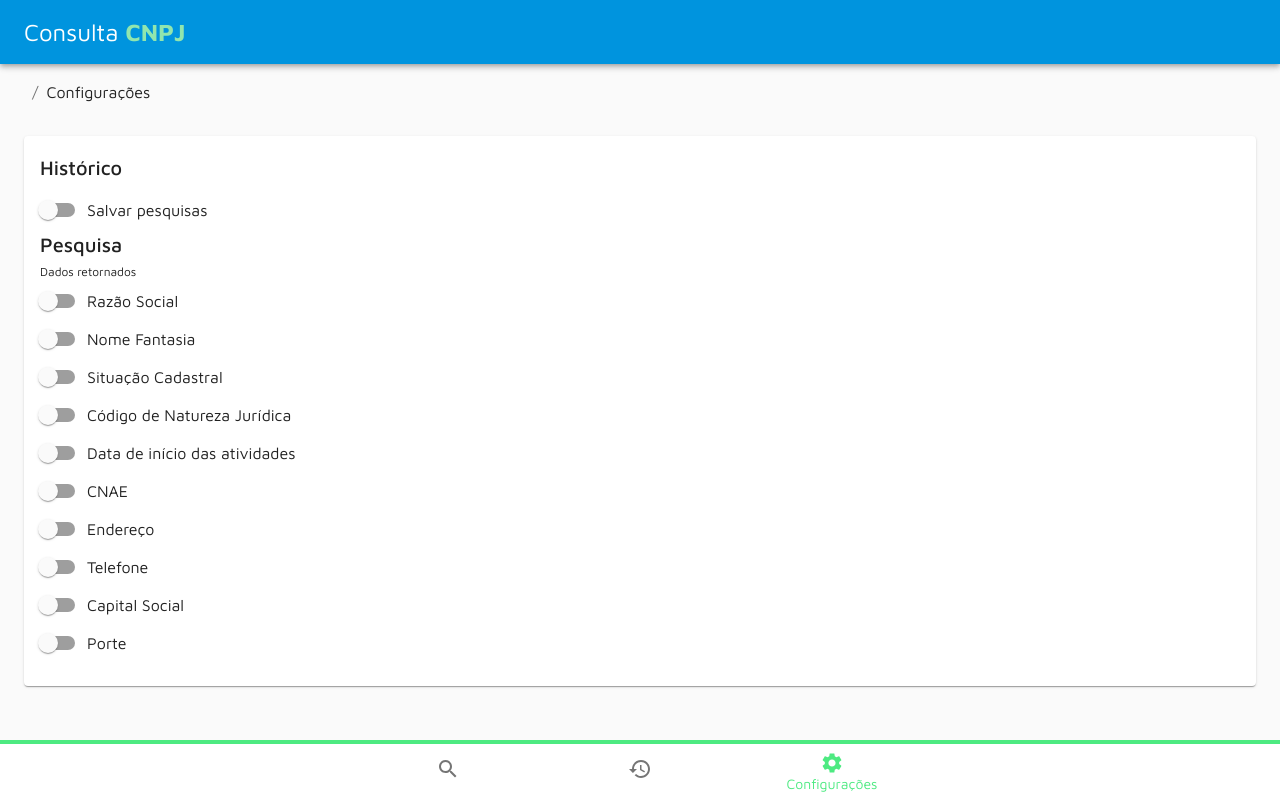
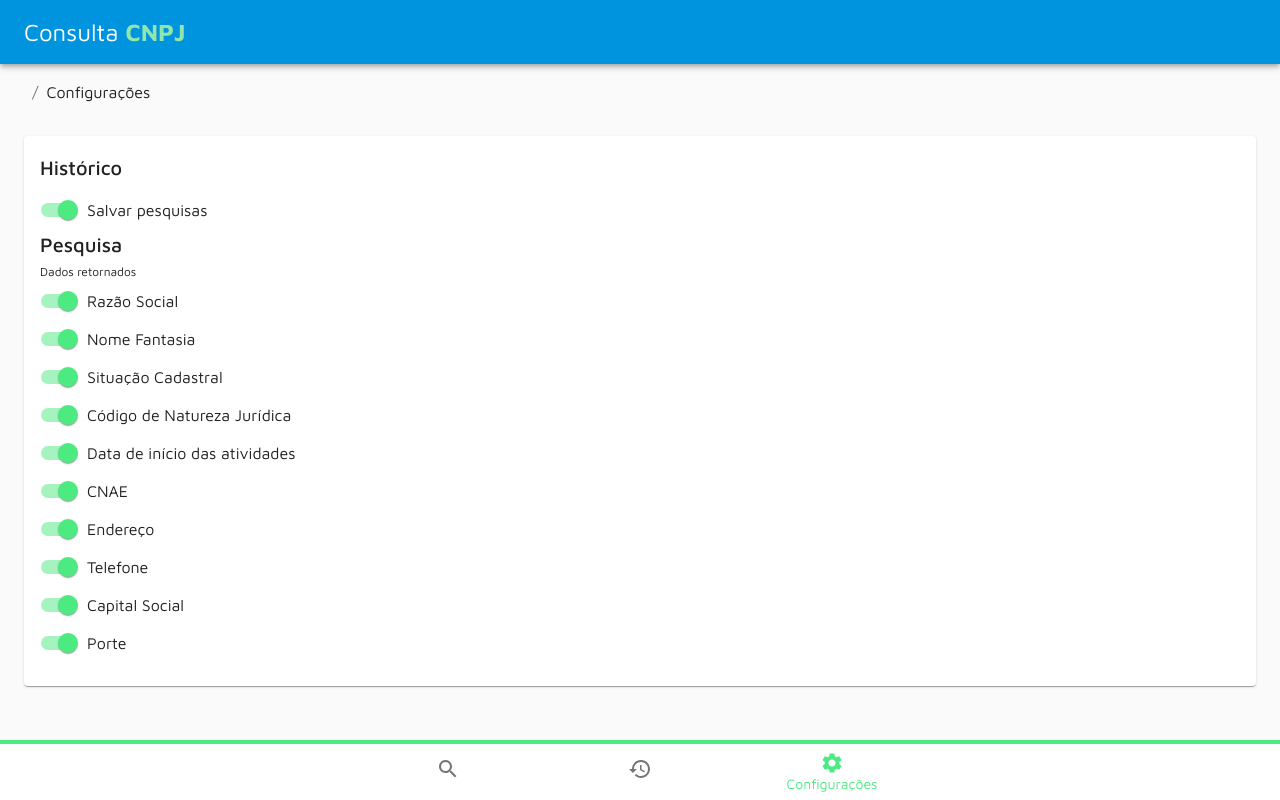
Before and after one commit to luan11/consulta-cnpj, a Next.js app: page /settings in a window 1280 px wide. Built offline with nearby package versions, Linux system fonts and the light colour scheme.

Commit message:
Feat: context

```diff
--- /dev/null
+++ b/src/contexts/SettingsContext/actionTypes.ts
@@ -0,0 +1,4 @@
+const prefix = 'SettingsContext';
+
+export const UPDATE_SAVE_HISTORY = `${prefix}/UPDATE_SAVE_HISTORY`;
+export const UPDATE_SEARCH_FIELDS = `${prefix}/UPDATE_SEARCH_FIELDS`;
--- /dev/null
+++ b/src/contexts/SettingsContext/buildActions.ts
@@ -0,0 +1,21 @@
+import * as actionTypes from './actionTypes';
+
+interface DispatchProps {
+  type: string;
+  payload?: {};
+}
+type Dispatch = (props: DispatchProps) => void;
+
+export const buildActions = (dispatch: Dispatch) => {
+  return {
+    updateSaveHistory: () =>
+      dispatch({
+        type: actionTypes.UPDATE_SAVE_HISTORY,
+      }),
+    updateSearchFields: (payload: {}) =>
+      dispatch({
+        type: actionTypes.UPDATE_SEARCH_FIELDS,
+        payload,
+      }),
+  };
+};
--- /dev/null
+++ b/src/contexts/SettingsContext/index.tsx
@@ -0,0 +1,72 @@
+import { createContext, ReactNode, useReducer, useRef } from 'react';
+
+import { buildActions } from './buildActions';
+import { reducer } from './reducer';
+
+export interface SearchFields {
+  razao_social: boolean;
+  nome_fantasia: boolean;
+  situacao_cadastral: boolean;
+  codigo_natureza_juridica: boolean;
+  data_inicio_atividades: boolean;
+  cnae: boolean;
+  endereco: boolean;
+  telefone: boolean;
+  capital_social: boolean;
+  porte: boolean;
+}
+
+export interface SettingsContextData {
+  history: boolean;
+  fields: SearchFields;
+}
+
+export const initialState: SettingsContextData = {
+  history: true,
+  fields: {
+    razao_social: true,
+    nome_fantasia: true,
+    situacao_cadastral: true,
+    codigo_natureza_juridica: true,
+    data_inicio_atividades: true,
+    cnae: true,
+    endereco: true,
+    telefone: true,
+    capital_social: true,
+    porte: true,
+  },
+};
+
+interface Actions {
+  updateSaveHistory: () => void;
+  updateSearchFields: (payload: {}) => void;
+}
+
+interface SettingsContextProps {
+  state: SettingsContextData;
+  actions: Actions;
+}
+
+export const SettingsContext = createContext({} as SettingsContextProps);
+
+interface SettingsContextProviderProps {
+  children: ReactNode;
+}
+
+export function SettingsContextProvider({
+  children,
+}: SettingsContextProviderProps) {
+  const [state, dispatch] = useReducer(reducer, initialState);
+  const actions = useRef(buildActions(dispatch));
+
+  return (
+    <SettingsContext.Provider
+      value={{
+        state,
+        actions: actions.current,
+      }}
+    >
+      {children}
+    </SettingsContext.Provider>
+  );
+}
--- /dev/null
+++ b/src/contexts/SettingsContext/reducer.ts
@@ -0,0 +1,40 @@
+import { SearchFields, SettingsContextData } from '.';
+import * as actionTypes from './actionTypes';
+
+interface UpdateData {
+  history?: boolean;
+  fields?: SearchFields;
+}
+
+interface ActionProps {
+  type: string;
+  payload?: UpdateData;
+}
+
+export function reducer(
+  state: SettingsContextData,
+  { type, payload }: ActionProps
+) {
+  switch (type) {
+    case actionTypes.UPDATE_SAVE_HISTORY:
+      return {
+        ...state,
+        ...{
+          history: !state.history,
+        },
+      };
+
+    case actionTypes.UPDATE_SEARCH_FIELDS:
+      return {
+        ...state,
+        ...{
+          fields: {
+            ...state.fields,
+            ...payload,
+          },
+        },
+      };
+  }
+
+  return state;
+}
--- /dev/null
+++ b/src/hooks/useSettingsContext/index.ts
@@ -0,0 +1,17 @@
+import { useContext } from 'react';
+
+import { SettingsContext } from './../../contexts/SettingsContext';
+
+function useSettingsContext() {
+  const context = useContext(SettingsContext);
+
+  if (typeof context === 'undefined') {
+    throw new Error(
+      'You have to use useSettingsContext inside <SettingsContextProvider />'
+    );
+  }
+
+  return { ...context };
+}
+
+export default useSettingsContext;
--- a/src/pages/_app.tsx
+++ b/src/pages/_app.tsx
@@ -9,6 +9,8 @@ import '../styles/globals.css';
 
 import { AppContainer } from './../styles/pages/_app';
 
+import { SettingsContextProvider } from './../contexts/SettingsContext';
+
 function MyApp({ Component, pageProps }) {
   return (
     <MuiThemeProvider theme={theme}>
@@ -17,7 +19,9 @@ function MyApp({ Component, pageProps }) {
           <Header />
 
           <main>
-            <Component {...pageProps} />
+            <SettingsContextProvider>
+              <Component {...pageProps} />
+            </SettingsContextProvider>
           </main>
 
           <Navigation />
--- a/src/pages/settings.tsx
+++ b/src/pages/settings.tsx
@@ -1,4 +1,6 @@
 import Head from 'next/head';
+
+import useSettingsContext from './../hooks/useSettingsContext';
 
 import { Breadcrumb } from './../components/Breadcrumb';
 
@@ -13,6 +15,21 @@ import {
 } from '@material-ui/core';
 
 export default function Home() {
+  const {
+    state: { history, fields },
+    actions: { updateSaveHistory, updateSearchFields },
+  } = useSettingsContext();
+
+  function handleChange(event: React.ChangeEvent<HTMLInputElement>) {
+    if (event.target.name === 'history') {
+      updateSaveHistory();
+    } else {
+      updateSearchFields({
+        [event.target.name]: event.target.checked,
+      });
+    }
+  }
+
   return (
     <>
       <Head>
@@ -30,7 +47,14 @@ export default function Home() {
 
             <FormGroup>
               <FormControlLabel
-                control={<Switch color="primary" />}
+                control={
+                  <Switch
+                    color="primary"
+                    checked={history}
+                    onChange={handleChange}
+                    name="history"
+                  />
+                }
                 label="Salvar pesquisas"
               />
             </FormGroup>
@@ -40,51 +64,121 @@ export default function Home() {
 
             <FormGroup>
               <FormControlLabel
-                control={<Switch color="primary" />}
+                control={
+                  <Switch
+                    color="primary"
+                    checked={fields.razao_social}
+                    onChange={handleChange}
+                    name="razao_social"
+                  />
+                }
                 label="Razão Social"
               />
               <FormControlLabel
-                control={<Switch color="primary" />}
+                control={
+                  <Switch
+                    color="primary"
+                    checked={fields.nome_fantasia}
+                    onChange={handleChange}
+                    name="nome_fantasia"
+                  />
+                }
                 label="Nome Fantasia"
               />
 
               <FormControlLabel
-                control={<Switch color="primary" />}
+                control={
+                  <Switch
+                    color="primary"
+                    checked={fields.situacao_cadastral}
+                    onChange={handleChange}
+                    name="situacao_cadastral"
+                  />
+                }
                 label="Situação Cadastral"
               />
 
               <FormControlLabel
-                control={<Switch color="primary" />}
+                control={
+                  <Switch
+                    color="primary"
+                    checked={fields.codigo_natureza_juridica}
+                    onChange={handleChange}
+                    name="codigo_natureza_juridica"
+                  />
+                }
                 label="Código de Natureza Jurídica"
               />
 
               <FormControlLabel
-                control={<Switch color="primary" />}
+                control={
+                  <Switch
+                    color="primary"
+                    checked={fields.data_inicio_atividades}
+                    onChange={handleChange}
+                    name="data_inicio_atividades"
+                  />
+                }
                 label="Data de início das atividades"
               />
 
               <FormControlLabel
-                control={<Switch color="primary" />}
+                control={
+                  <Switch
+                    color="primary"
+                    checked={fields.cnae}
+                    onChange={handleChange}
+                    name="cnae"
+                  />
+                }
                 label="CNAE"
               />
 
               <FormControlLabel
-                control={<Switch color="primary" />}
+                control={
+                  <Switch
+                    color="primary"
+                    checked={fields.endereco}
+                    onChange={handleChange}
+                    name="endereco"
+                  />
+                }
                 label="Endereço"
               />
 
               <FormControlLabel
-                control={<Switch color="primary" />}
+                control={
+                  <Switch
+                    color="primary"
+                    checked={fields.telefone}
+                    onChange={handleChange}
+                    name="telefone"
+                  />
+                }
                 label="Telefone"
               />
 
               <FormControlLabel
-                control={<Switch color="primary" />}
+                control={
+                  <Switch
+                    color="primary"
+                    checked={fields.capital_social}
+                    onChange={handleChange}
+                    name="capital_social"
+                  />
+                }
                 label="Capital Social"
               />
 
               <FormControlLabel
-                control={<Switch color="primary" />}
+                control={
+                  <Switch
+                    color="primary"
+                    checked={fields.porte}
+                    onChange={handleChange}
+                    name="porte"
+                  />
+                }
                 label="Porte"
               />
             </FormGroup>
```
